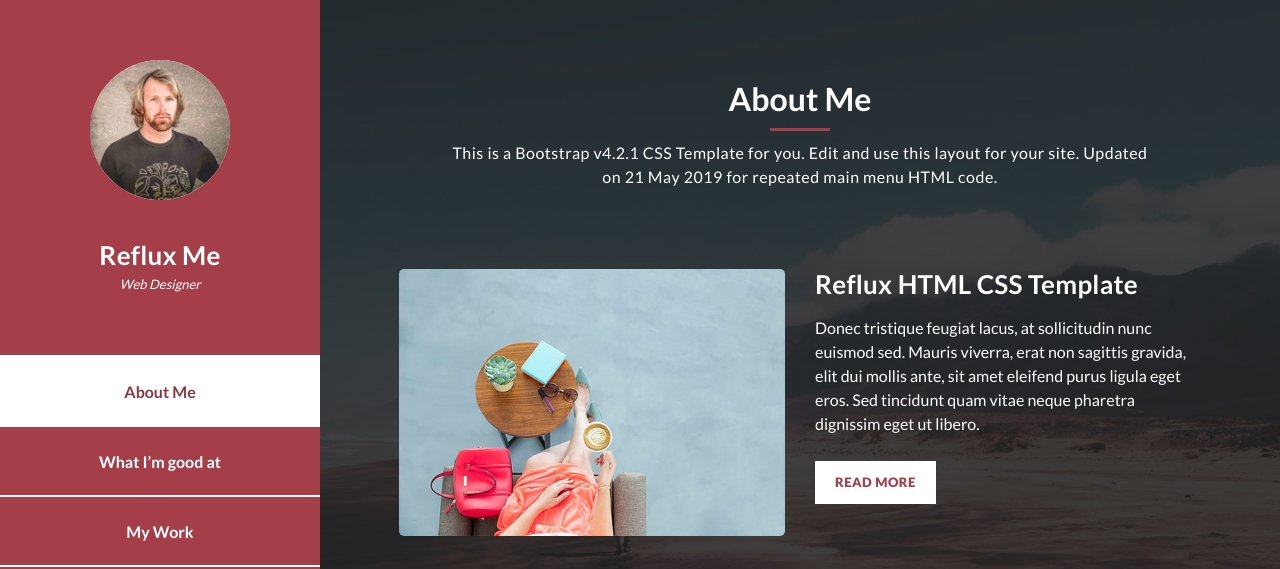
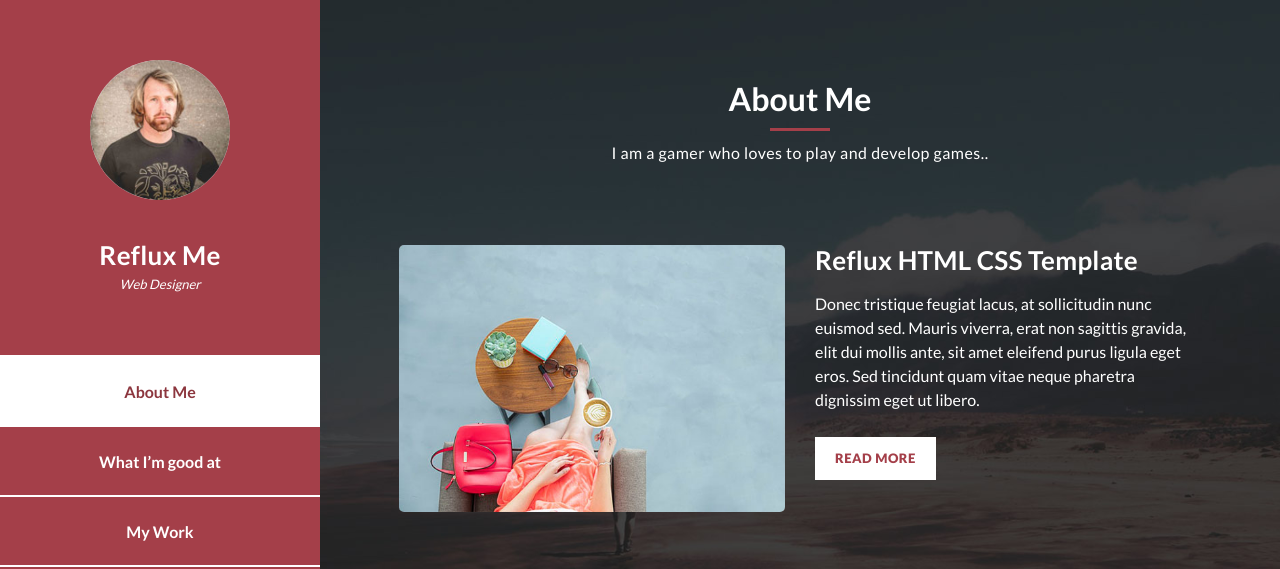
Before and after one commit to ShaheerNazim/MuhammadShaheer.github.io, a plain HTML site: page index.html in a window 1280 px wide. Shown: the top 569 px of the page. Drawn offline with Linux system fonts and the light colour scheme.

Commit message:
Update index.html

```diff
--- a/index.html
+++ b/index.html
@@ -85,8 +85,7 @@ https://templatemo.com/tm-531-reflux
             <h2>About Me</h2>
             <div class="line-dec"></div>
             <span
-              >This is a Bootstrap v4.2.1 CSS Template for you. Edit and use
-              this layout for your site. Updated on 21 May 2019 for repeated main menu HTML code.</span
+              >I am a gamer who loves to play and develop games..</span
             >
           </div>
           <div class="left-image-post">
```
